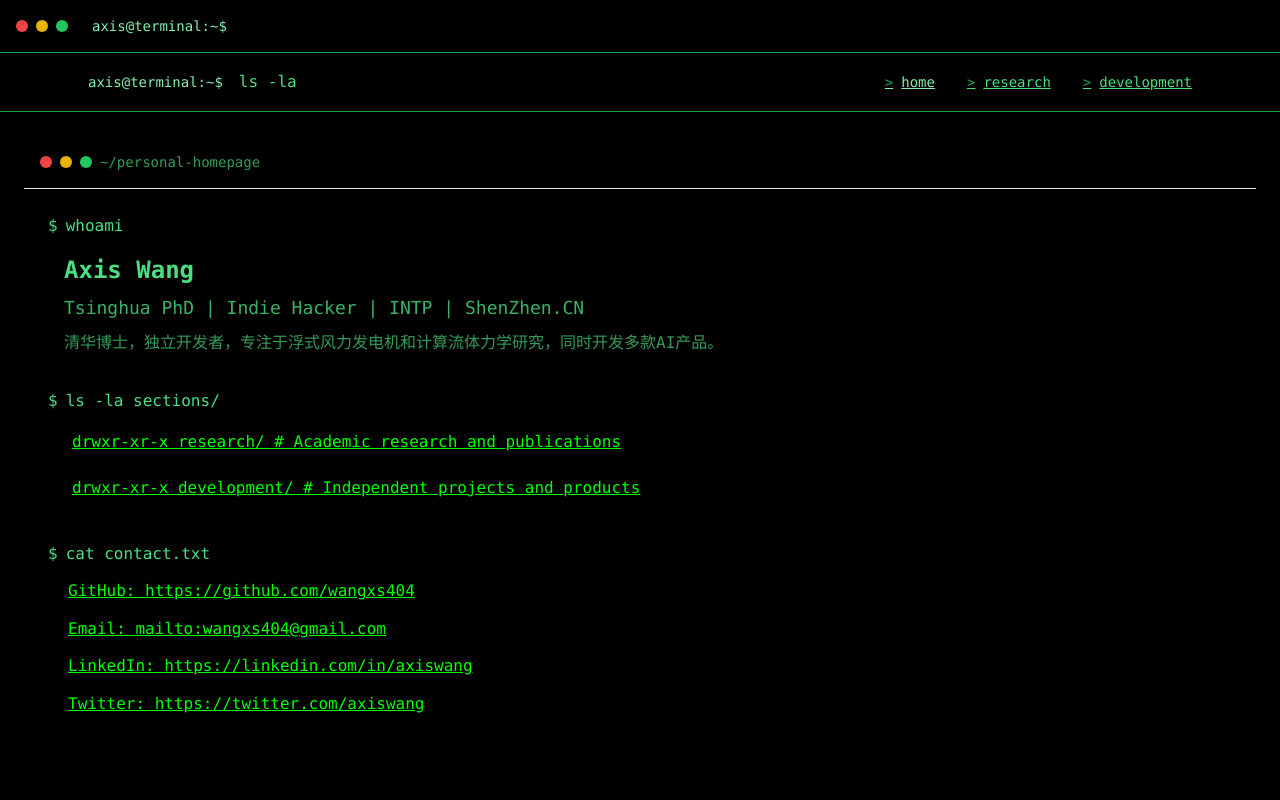
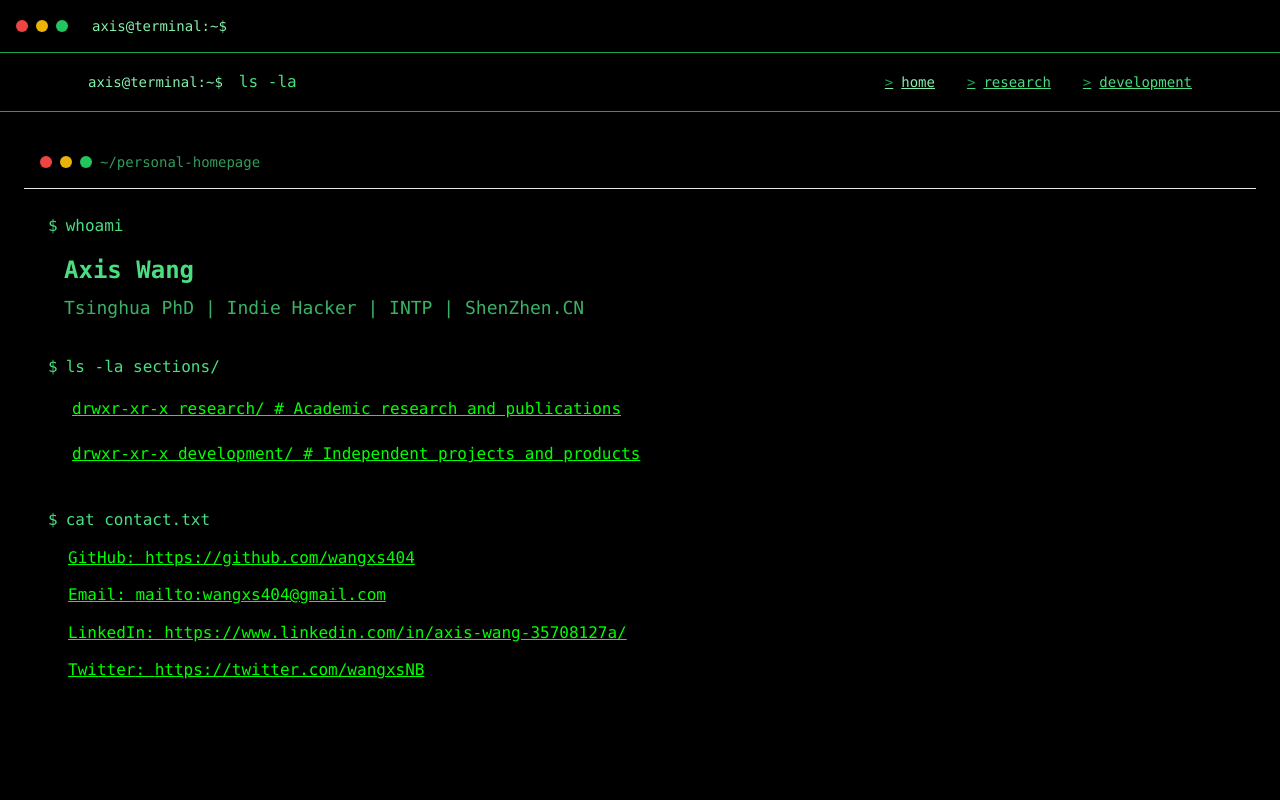
Before and after one commit to Wangxs404/wangxs404.github.io, a React (Vite) app: page / in a window 1280 px wide. Shown: the top 800 px of the page. Built offline with nearby package versions, Linux system fonts and the light colour scheme.

Commit message:
refactor: 更新个人资料和产品链接
- 移除个人主页的描述显示
- 更新个人资料中的位置、头像和社交媒体链接
- 修正产品链接地址

```diff
--- a/src/data/personal.json
+++ b/src/data/personal.json
@@ -1,9 +1,8 @@
 {
   "name": "Axis Wang",
   "title": "Tsinghua PhD | Indie Hacker | INTP | ShenZhen.CN",
-  "location": "深圳",
-  "description": "清华博士，独立开发者，专注于浮式风力发电机和计算流体力学研究，同时开发多款AI产品。",
-  "avatar": "https://trae-api-sg.mchost.guru/api/ide/v1/text_to_image?prompt=professional%20portrait%20of%20a%20young%20asian%20male%20researcher%20with%20glasses%2C%20clean%20background%2C%20academic%20style%2C%20confident%20expression&image_size=square",
+  "location": "ShenZhen CN",
+  "avatar": "/images/avatar.jpg",
   "social": [
     {
       "name": "GitHub",
@@ -17,12 +16,12 @@
     },
     {
       "name": "LinkedIn",
-      "url": "https://linkedin.com/in/axiswang",
+      "url": "https://www.linkedin.com/in/axis-wang-35708127a/",
       "icon": "linkedin"
     },
     {
       "name": "Twitter",
-      "url": "https://twitter.com/axiswang",
+      "url": "https://twitter.com/wangxsNB",
       "icon": "twitter"
     }
   ]
--- a/src/data/products.json
+++ b/src/data/products.json
@@ -22,7 +22,7 @@
     "name": "View-Pair",
     "description": "A split-screen application for viewing two online videos simultaneously.",
     "technologies": ["Web Development", "Video Streaming", "React", "Responsive Design"],
-    "link": "https://viewpair.com",
+    "link": "https://view-pair.fun",
     "image": "https://trae-api-sg.mchost.guru/api/ide/v1/text_to_image?prompt=split%20screen%20video%20player%20interface%20showing%20two%20videos%20side%20by%20side&image_size=landscape_4_3",
     "status": "active"
   },
@@ -40,7 +40,7 @@
     "name": "XiaoZiShu",
     "description": "AI research agent for intelligent academic research assistance.",
     "technologies": ["AI", "Research Assistant", "Natural Language Processing", "Academic Tools"],
-    "link": "https://xiaozishu.com",
+    "link": "https://xiaozishu.org",
     "image": "https://trae-api-sg.mchost.guru/api/ide/v1/text_to_image?prompt=AI%20research%20assistant%20interface%20with%20academic%20papers%20and%20analysis%20tools&image_size=landscape_4_3",
     "status": "active"
   },
@@ -49,7 +49,7 @@
     "name": "Fabu",
     "description": "A SaaS launch platform.",
     "technologies": ["SaaS", "Platform Development", "Full Stack", "Cloud Services"],
-    "link": "https://fabu.com",
+    "link": "https://fabu.dev",
     "image": "https://trae-api-sg.mchost.guru/api/ide/v1/text_to_image?prompt=modern%20SaaS%20platform%20dashboard%20with%20launch%20tools%20and%20analytics&image_size=landscape_4_3",
     "status": "active"
   }
--- a/src/pages/Home.tsx
+++ b/src/pages/Home.tsx
@@ -33,7 +33,7 @@ const Home: React.FC = () => {
           <div className="ml-4 space-y-2">
             <div className="text-2xl font-bold">{personalData.name}</div>
             <div className="text-lg opacity-80">{personalData.title}</div>
-            <div className="opacity-70 max-w-2xl">{personalData.description}</div>
+            {/* <div className="opacity-70 max-w-2xl">{personalData.description}</div> */}
           </div>
         </div>
 
```
